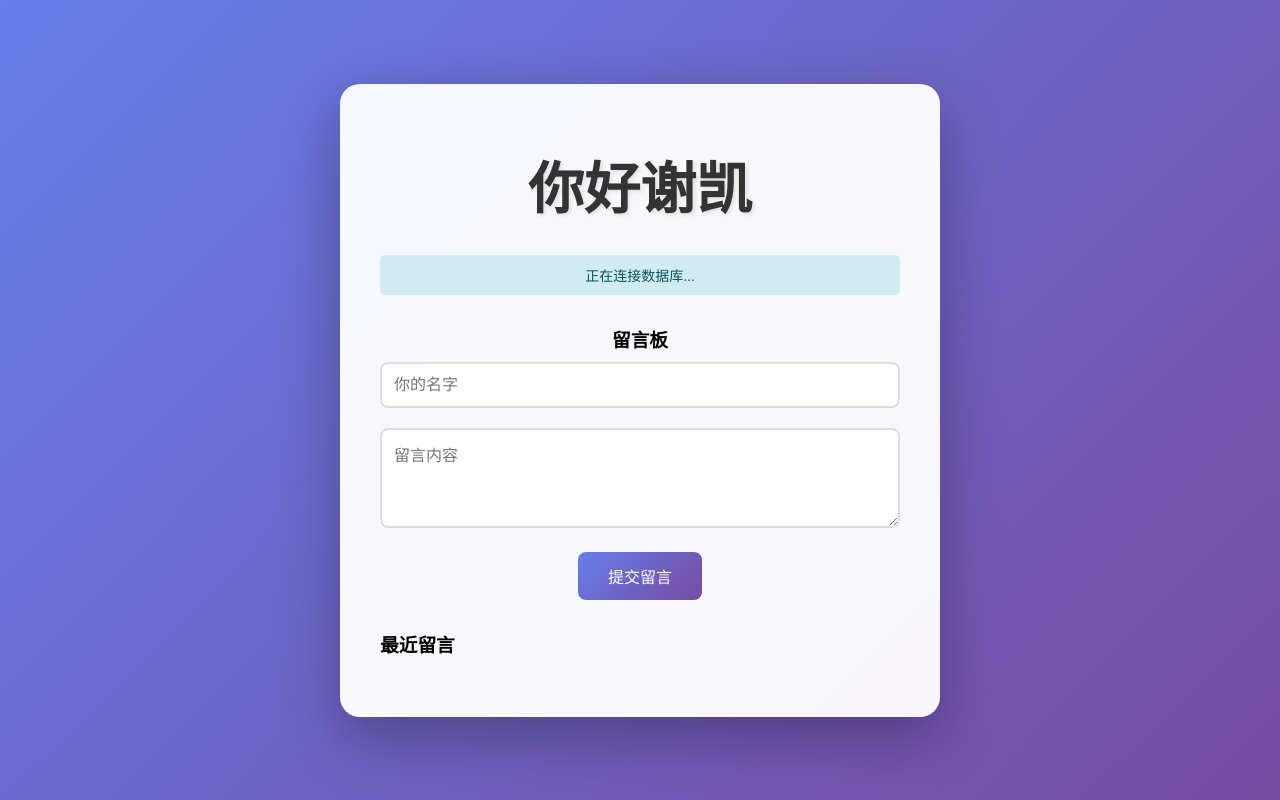
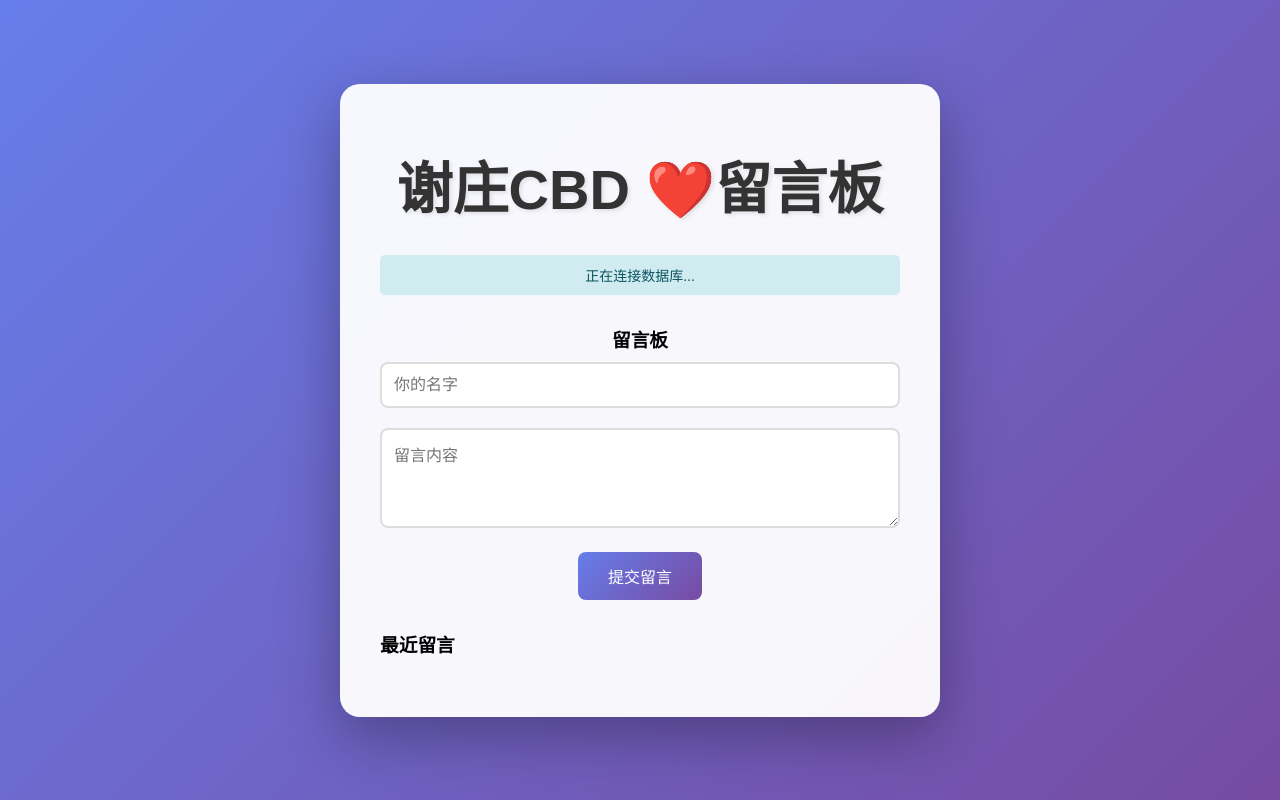
Before and after one commit to xiekai378/helloxiekai, a website: page index.html in a window 1280 px wide. Drawn offline with nearby package versions, Linux system fonts and the light colour scheme.

Commit message:
Update index.html

```diff
--- a/index.html
+++ b/index.html
@@ -96,7 +96,7 @@
 </head>
 <body>
     <div class="container">
-        <h1>你好谢凯</h1>
+        <h1>谢庄CBD ❤️留言板</h1>
 
         <div id="status" class="status info">正在连接数据库...</div>
 
```
